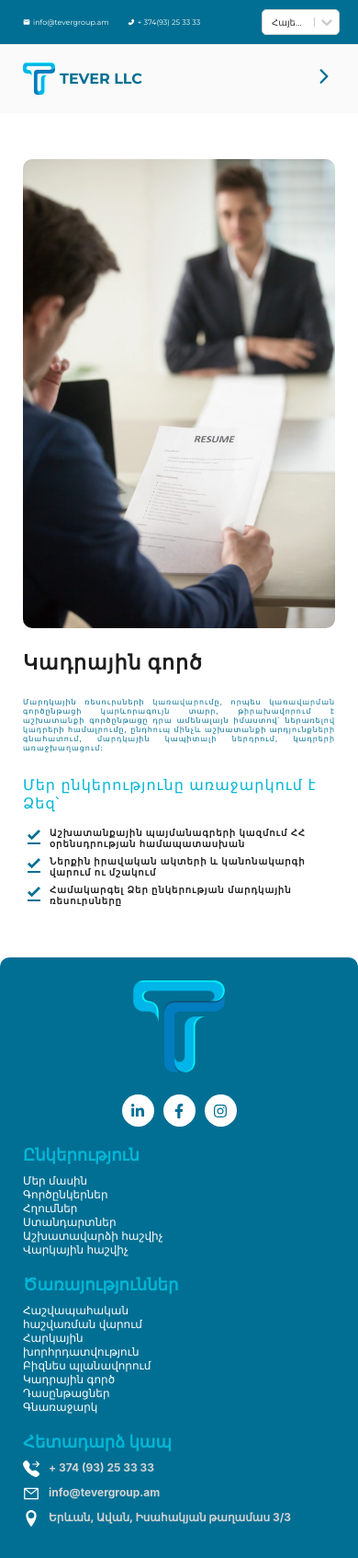
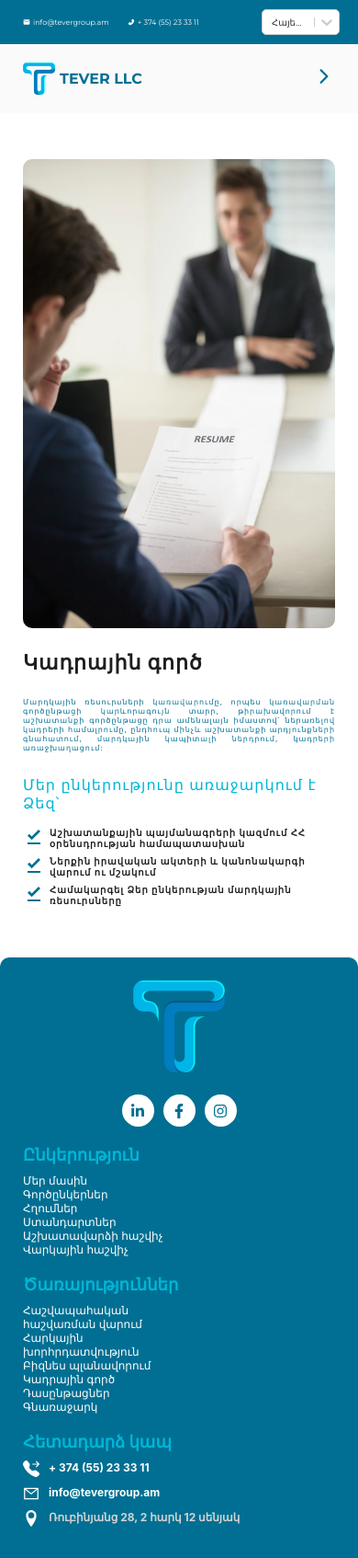
Before and after one commit to EdgarGrigoryan1996/teverGroup, a React (Create React App) app: page /hr in a window 390 px wide. Shown: the whole page at 92% size. Built offline with nearby package versions, Linux system fonts and the light colour scheme.

Commit message:
phone and addres change

```diff
--- a/public/locales/am/translation.json
+++ b/public/locales/am/translation.json
@@ -209,7 +209,7 @@
         }
     },
     "footer":{
-        "address":"Երևան, Ավան, Իսահակյան թաղամաս 3/3",
+        "address":"Ռուբինյանց 28, 2 հարկ 12 սենյակ",
         "info": "Հետադարձ կապ"
     },
     "pdfAcc": {
--- a/public/locales/en/translation.json
+++ b/public/locales/en/translation.json
@@ -209,7 +209,7 @@
         }
     },
     "footer":{
-        "address":"Yerevan, Avan, Isahakyan str 3/3",
+        "address":"Rubinyanc 28, 2 floor 12 room",
         "info": "Contacts"
     },
     "pdfAcc": {
--- a/src/components/Footer/Footer.jsx
+++ b/src/components/Footer/Footer.jsx
@@ -53,14 +53,14 @@ function Footer() {
                         <div className={s.infoItem}>
                             <div><BsFillTelephoneForwardFill /></div>
                             <div>
-                                <h4>+ 374 (93) 25 33 33</h4>
+                                <h4><a href="tel:+37455233311">+ 374 (55) 23 33 11</a></h4>
                             </div>
                         </div>
                         <div className={s.infoItem}>
                             <div><AiOutlineMail /></div>
                             <div>
 
-                                <h4>info@tevergroup.am</h4>
+                                <h4><a href="mailto:info@tevergroup.am?subject=&body=">info@tevergroup.am</a></h4>
                             </div>
                         </div>
                         <div className={s.infoItem}>
--- a/src/components/TopInformationSection/TopInformationSection.jsx
+++ b/src/components/TopInformationSection/TopInformationSection.jsx
@@ -76,8 +76,8 @@ const TopInformationSection = () => {
     return (
         <div className={s.informationBlock}>
             <div className={s.contacts}>
-                <div><span><MdEmail/></span>info@tevergroup.am</div>
-                <div><span><AiFillPhone /></span>+ 374(93) 25 33 33</div>
+                <div><span><MdEmail/></span><a href="mailto:info@tevergroup.am?subject=&body=">info@tevergroup.am</a></div>
+                <div><span><AiFillPhone /></span><a href="tel:+37455233311">+ 374 (55) 23 33 11</a></div>
             </div>
             <div className={s.language}>
 
```
Also changed, not shown: 1 other file (tests, documents, lock files or other folders).
